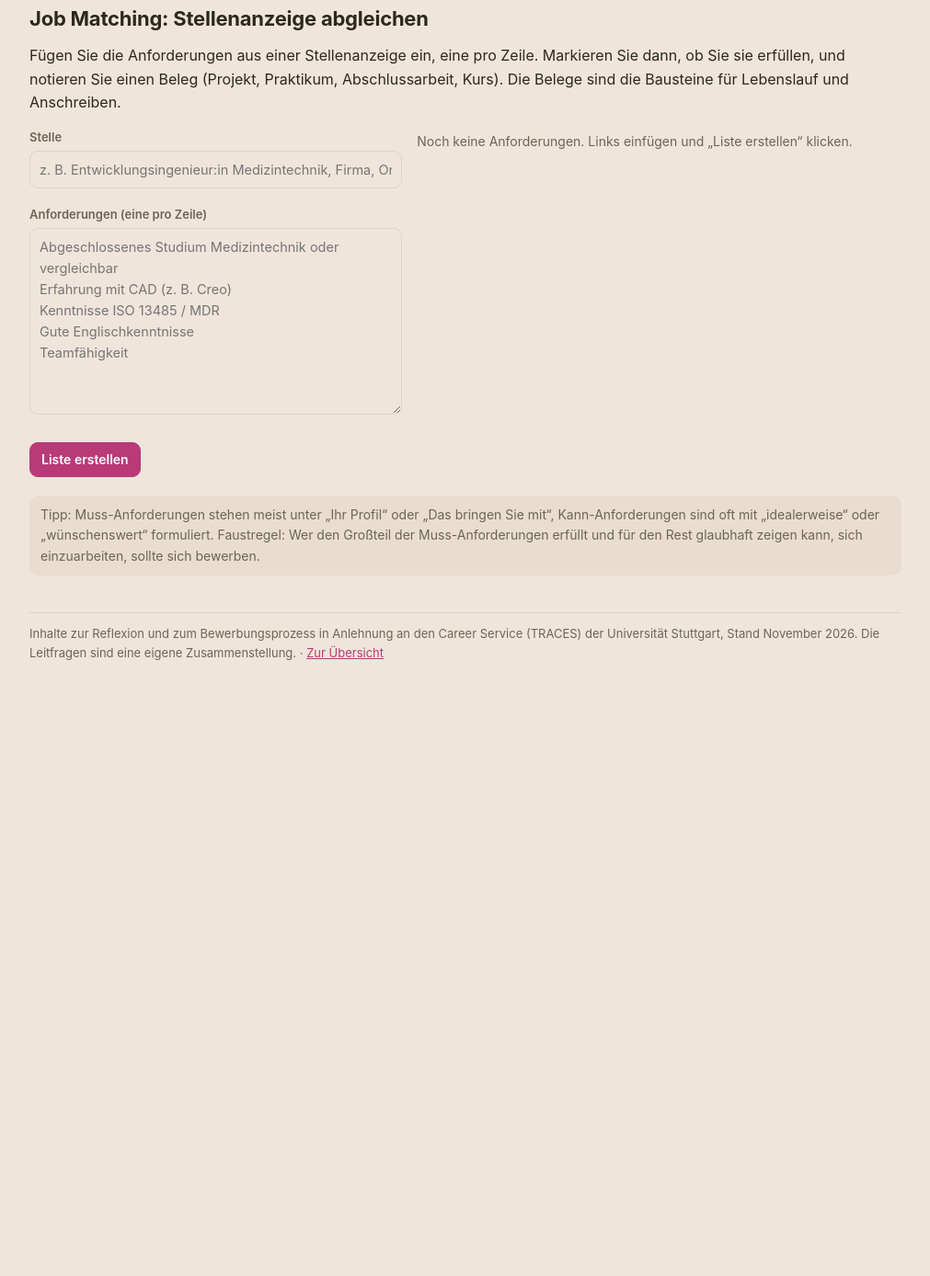
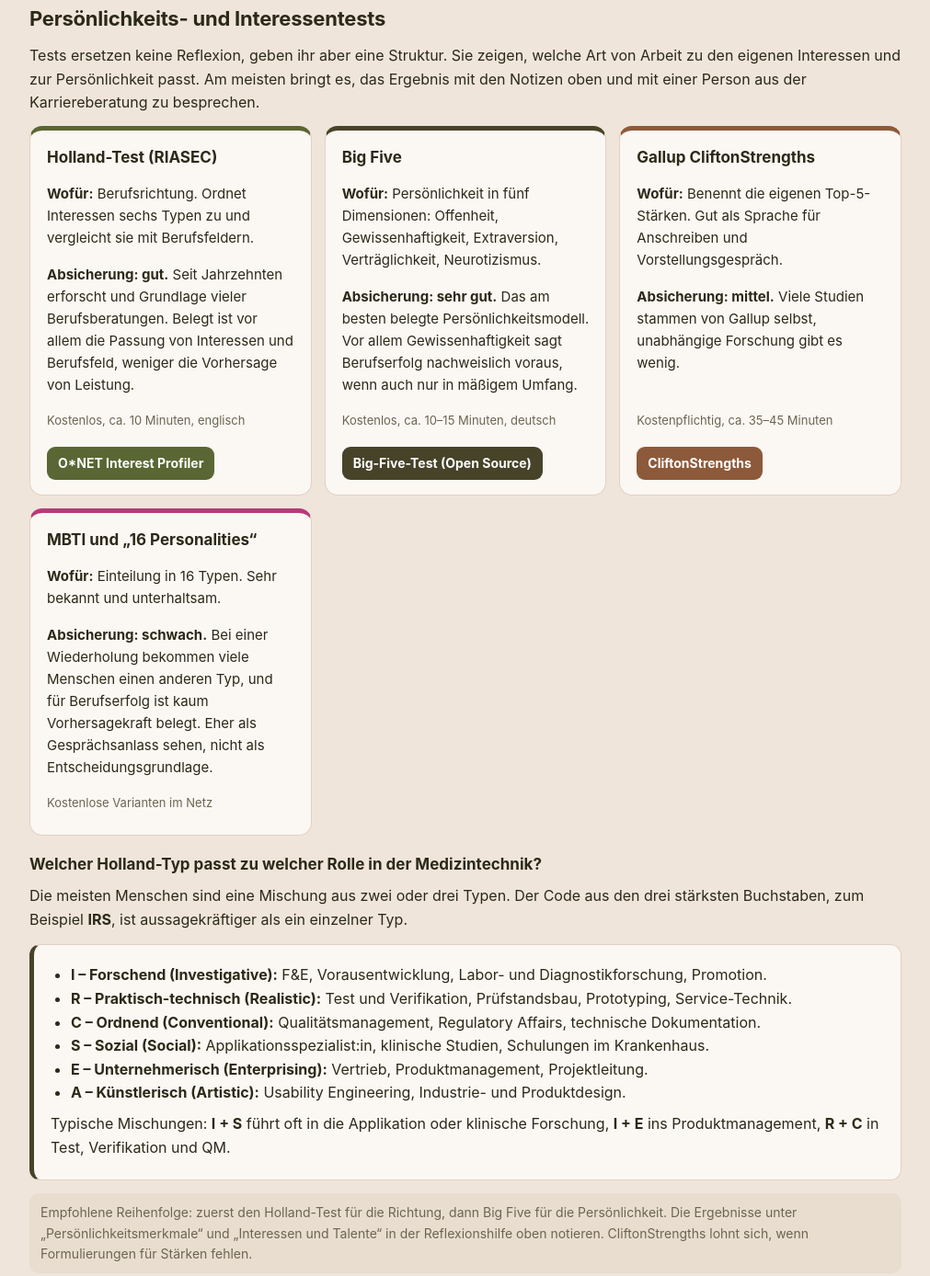
Before and after one commit to coolyx30-lgtm/Medizintechnik-Jobs, a plain HTML site: page reflexion/index.html in a window 1280 px wide. Shown: the part 1652-3040 px from the top of the page at 92% size, without its empty margins (134-1145 px from the left). Before the commit the page ends 2437 px from the top, so only its background shows below. Drawn offline with Linux system fonts and the light colour scheme.

Commit message:
Reflexion: Abschnitt zu Persönlichkeits- und Interessentests mit Absicherung und RIASEC-Rollen

```diff
--- a/reflexion/index.html
+++ b/reflexion/index.html
@@ -113,6 +113,55 @@ textarea,input[type=text]{width:100%;font:inherit;font-size:14.5px;color:var(--i
 <div id="topics"></div>
 </section>
 
+<section id="tests">
+<h2>Persönlichkeits- und Interessentests</h2>
+<p>Tests ersetzen keine Reflexion, geben ihr aber eine Struktur. Sie zeigen, welche Art von Arbeit zu den eigenen Interessen und zur Persönlichkeit passt. Am meisten bringt es, das Ergebnis mit den Notizen oben und mit einer Person aus der Karriereberatung zu besprechen.</p>
+<div class="grid">
+  <div class="card" style="--c:var(--a5)">
+    <h3>Holland-Test (RIASEC)</h3>
+    <p><b>Wofür:</b> Berufsrichtung. Ordnet Interessen sechs Typen zu und vergleicht sie mit Berufsfeldern.</p>
+    <p><b>Absicherung: gut.</b> Seit Jahrzehnten erforscht und Grundlage vieler Berufsberatungen. Belegt ist vor allem die Passung von Interessen und Berufsfeld, weniger die Vorhersage von Leistung.</p>
+    <p class="who">Kostenlos, ca. 10 Minuten, englisch</p>
+    <div class="btns"><a class="btn" href="https://www.mynextmove.org/explore/ip" target="_blank" rel="noopener">O*NET Interest Profiler</a></div>
+  </div>
+  <div class="card" style="--c:var(--a1)">
+    <h3>Big Five</h3>
+    <p><b>Wofür:</b> Persönlichkeit in fünf Dimensionen: Offenheit, Gewissenhaftigkeit, Extraversion, Verträglichkeit, Neurotizismus.</p>
+    <p><b>Absicherung: sehr gut.</b> Das am besten belegte Persönlichkeitsmodell. Vor allem Gewissenhaftigkeit sagt Berufserfolg nachweislich voraus, wenn auch nur in mäßigem Umfang.</p>
+    <p class="who">Kostenlos, ca. 10–15 Minuten, deutsch</p>
+    <div class="btns"><a class="btn" href="https://bigfive-test.com/de" target="_blank" rel="noopener">Big-Five-Test (Open Source)</a></div>
+  </div>
+  <div class="card" style="--c:var(--a4)">
+    <h3>Gallup CliftonStrengths</h3>
+    <p><b>Wofür:</b> Benennt die eigenen Top-5-Stärken. Gut als Sprache für Anschreiben und Vorstellungsgespräch.</p>
+    <p><b>Absicherung: mittel.</b> Viele Studien stammen von Gallup selbst, unabhängige Forschung gibt es wenig.</p>
+    <p class="who">Kostenpflichtig, ca. 35–45 Minuten</p>
+    <div class="btns"><a class="btn" href="https://www.gallup.com/cliftonstrengths/" target="_blank" rel="noopener">CliftonStrengths</a></div>
+  </div>
+  <div class="card" style="--c:var(--a2)">
+    <h3>MBTI und „16 Personalities“</h3>
+    <p><b>Wofür:</b> Einteilung in 16 Typen. Sehr bekannt und unterhaltsam.</p>
+    <p><b>Absicherung: schwach.</b> Bei einer Wiederholung bekommen viele Menschen einen anderen Typ, und für Berufserfolg ist kaum Vorhersagekraft belegt. Eher als Gesprächsanlass sehen, nicht als Entscheidungsgrundlage.</p>
+    <p class="who">Kostenlose Varianten im Netz</p>
+  </div>
+</div>
+
+<h3>Welcher Holland-Typ passt zu welcher Rolle in der Medizintechnik?</h3>
+<p>Die meisten Menschen sind eine Mischung aus zwei oder drei Typen. Der Code aus den drei stärksten Buchstaben, zum Beispiel <b>IRS</b>, ist aussagekräftiger als ein einzelner Typ.</p>
+<div class="box">
+<ul>
+  <li><b>I – Forschend (Investigative):</b> F&amp;E, Vorausentwicklung, Labor- und Diagnostikforschung, Promotion.</li>
+  <li><b>R – Praktisch-technisch (Realistic):</b> Test und Verifikation, Prüfstandsbau, Prototyping, Service-Technik.</li>
+  <li><b>C – Ordnend (Conventional):</b> Qualitätsmanagement, Regulatory Affairs, technische Dokumentation.</li>
+  <li><b>S – Sozial (Social):</b> Applikationsspezialist:in, klinische Studien, Schulungen im Krankenhaus.</li>
+  <li><b>E – Unternehmerisch (Enterprising):</b> Vertrieb, Produktmanagement, Projektleitung.</li>
+  <li><b>A – Künstlerisch (Artistic):</b> Usability Engineering, Industrie- und Produktdesign.</li>
+</ul>
+<p>Typische Mischungen: <b>I + S</b> führt oft in die Applikation oder klinische Forschung, <b>I + E</b> ins Produktmanagement, <b>R + C</b> in Test, Verifikation und QM.</p>
+</div>
+<p class="note">Empfohlene Reihenfolge: zuerst den Holland-Test für die Richtung, dann Big Five für die Persönlichkeit. Die Ergebnisse unter „Persönlichkeitsmerkmale“ und „Interessen und Talente“ in der Reflexionshilfe oben notieren. CliftonStrengths lohnt sich, wenn Formulierungen für Stärken fehlen.</p>
+</section>
+
 <section>
 <h2>Job Matching: Stellenanzeige abgleichen</h2>
 <p>Fügen Sie die Anforderungen aus einer Stellenanzeige ein, eine pro Zeile. Markieren Sie dann, ob Sie sie erfüllen, und notieren Sie einen Beleg (Projekt, Praktikum, Abschlussarbeit, Kurs). Die Belege sind die Bausteine für Lebenslauf und Anschreiben.</p>
```
